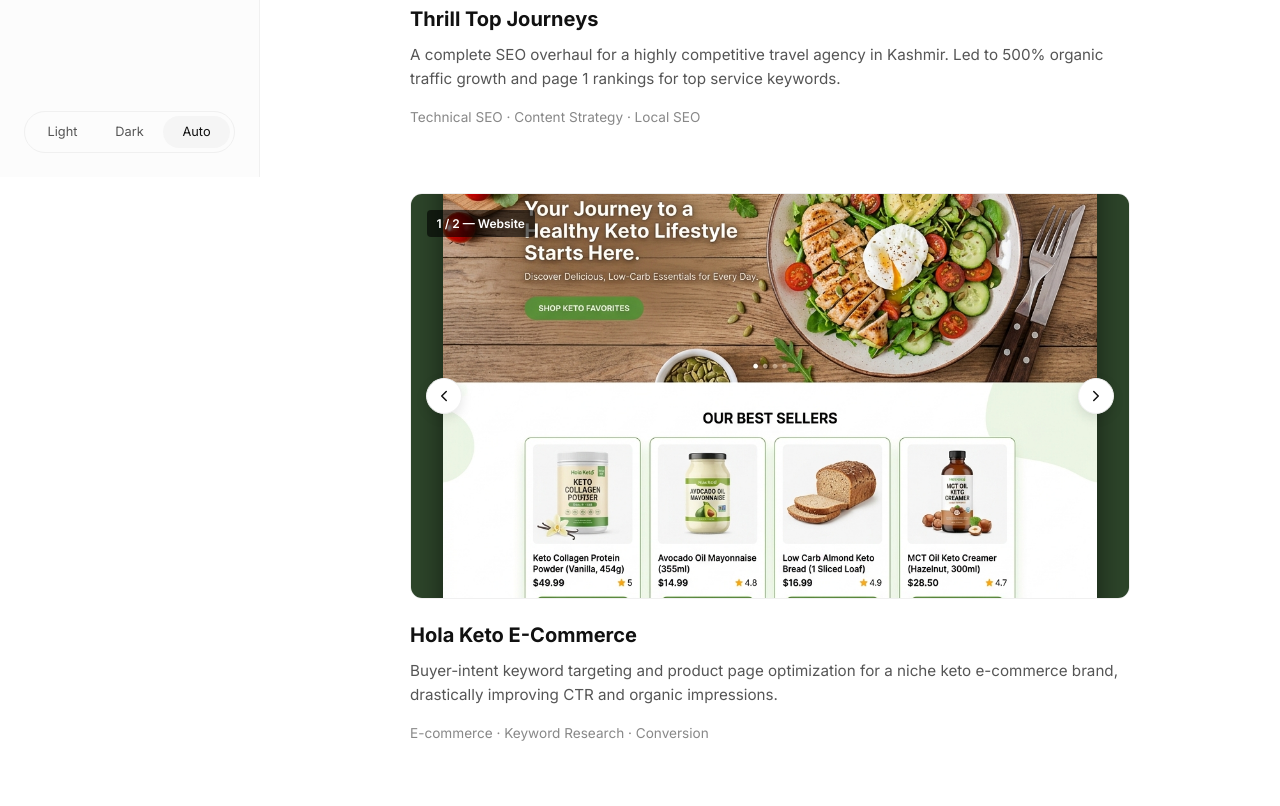
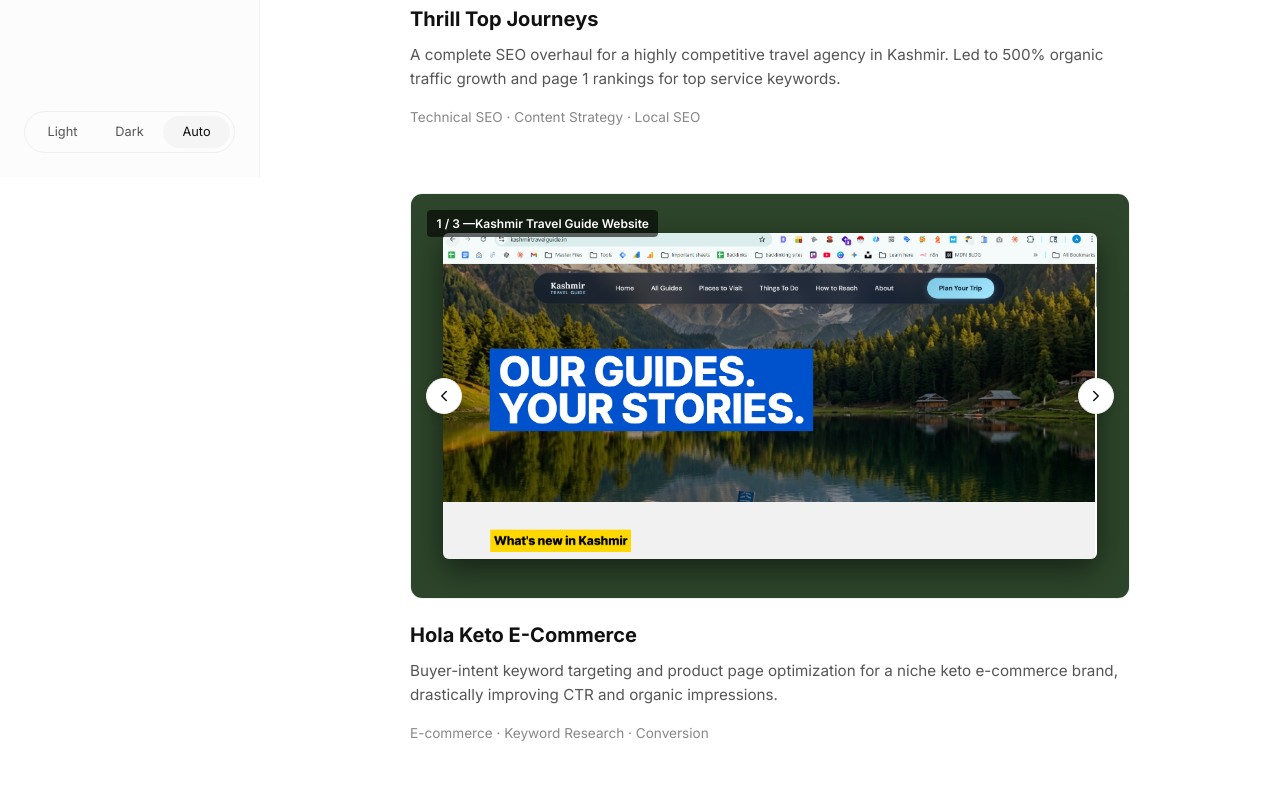
Before and after one commit to aaqqib/aaqib-portfolio, a website: page portfolio.html in a window 1280 px wide. Shown: the part 623-1429 px from the top of the page. Drawn offline with nearby package versions, Linux system fonts and the light colour scheme; placeholder pictures from the web are drawn by us.

Commit message:
added Kashmir travel guide project manually with vscode

```diff
--- a/portfolio.html
+++ b/portfolio.html
@@ -102,7 +102,7 @@
                   style="flex: 0 0 100%; scroll-snap-align: start; background-color: #2a3d45; padding: 2rem; display: flex; align-items: center; justify-content: center; position: relative; aspect-ratio: 16/9; min-height: 300px;">
                   <span
                     style="position: absolute; top: 1rem; left: 1rem; background: rgba(0,0,0,0.6); color: #fff; padding: 0.25rem 0.6rem; border-radius: 4px; font-size: 0.75rem; font-weight: 600;">1
-                    / 3 &mdash; Website</span>
+                    / 3 &mdash; Thrill Top Journeys Website</span>
                   <img src="assets/projects/thrillopwebsite.png" alt="Thrill Top Journeys"
                     style="max-width: 100%; box-shadow: 0 10px 30px rgba(0,0,0,0.5); border-radius: var(--radius-sm);" />
                 </div>
@@ -140,6 +140,54 @@
                 rankings for top service keywords.
               </p>
               <span class="project-tags">Technical SEO · Content Strategy · Local SEO</span>
+            </div>
+          </article>
+          <article class="project-card">
+            <div class="slider-wrapper" style="position: relative; margin-bottom: 1.25rem;">
+              <div class="slider-track" id="track-2"
+                style="display: flex; overflow-x: auto; scroll-snap-type: x mandatory; scroll-behavior: smooth; gap: 0; border-radius: var(--radius-md); border: 1px solid var(--border); -ms-overflow-style: none; scrollbar-width: none;">
+                <div class="slide"
+                  style="flex: 0 0 100%; scroll-snap-align: start; background-color: #2d452a; padding: 2rem; display: flex; align-items: center; justify-content: center; position: relative; aspect-ratio: 16/9; min-height: 300px;">
+                  <span
+                    style="position: absolute; top: 1rem; left: 1rem; background: rgba(0,0,0,0.6); color: #fff; padding: 0.25rem 0.6rem; border-radius: 4px; font-size: 0.75rem; font-weight: 600;">1
+                    / 3 &mdash;Kashmir Travel Guide Website</span>
+                  <img src="assets/projects/kashmirtravelguidewebsie.png" alt="Hola Keto"
+                    style="max-width: 100%; box-shadow: 0 10px 30px rgba(0,0,0,0.5); border-radius: var(--radius-sm);" />
+                </div>
+                <div class="slide"
+                  style="flex: 0 0 100%; scroll-snap-align: start; background-color: #1a2618; padding: 2rem; display: flex; align-items: center; justify-content: center; position: relative; aspect-ratio: 16/9; min-height: 300px;">
+                  <span
+                    style="position: absolute; top: 1rem; left: 1rem; background: rgba(0,0,0,0.6); color: #fff; padding: 0.25rem 0.6rem; border-radius: 4px; font-size: 0.75rem; font-weight: 600;">2
+                    / 3 &mdash; Google Search Console Performance</span>
+                  <img src="assets/projects/ktg_gsc.png" alt="Performance Metrics"
+                    style="max-width: 100%; box-shadow: 0 10px 30px rgba(0,0,0,0.5); border-radius: var(--radius-sm);" />
+                </div>
+                <div class="slide"
+                  style="flex: 0 0 100%; scroll-snap-align: start; background-color: #2d452a; padding: 2rem; display: flex; align-items: center; justify-content: center; position: relative; aspect-ratio: 16/9; min-height: 300px;">
+                  <span
+                    style="position: absolute; top: 1rem; left: 1rem; background: rgba(0,0,0,0.6); color: #fff; padding: 0.25rem 0.6rem; border-radius: 4px; font-size: 0.75rem; font-weight: 600;">1
+                    / 3 &mdash;Kashmir Travel Guide ahrefs traffic/span>
+                  <img src="assets/projects/kashmirtravelguidewebsie.png" alt="Hola Keto"
+                    style="max-width: 100%; box-shadow: 0 10px 30px rgba(0,0,0,0.5); border-radius: var(--radius-sm);" />
+                </div>
+              </div>
+              <button class="slider-btn"
+                style="position: absolute; top: 50%; left: 1rem; transform: translateY(-50%); background: var(--bg); border: 1px solid var(--border); border-radius: 50%; width: 36px; height: 36px; display: flex; align-items: center; justify-content: center; cursor: pointer; color: var(--text-main); box-shadow: 0 4px 12px rgba(0,0,0,0.1); transition: background 0.2s;"
+                onclick="document.getElementById('track-2').scrollBy({left: -500, behavior: 'smooth'})"><i
+                  data-feather="chevron-left" style="width: 18px;"></i></button>
+              <button class="slider-btn"
+                style="position: absolute; top: 50%; right: 1rem; transform: translateY(-50%); background: var(--bg); border: 1px solid var(--border); border-radius: 50%; width: 36px; height: 36px; display: flex; align-items: center; justify-content: center; cursor: pointer; color: var(--text-main); box-shadow: 0 4px 12px rgba(0,0,0,0.1); transition: background 0.2s;"
+                onclick="document.getElementById('track-2').scrollBy({left: 500, behavior: 'smooth'})"><i
+                  data-feather="chevron-right" style="width: 18px;"></i></button>
+            </div>
+            <div class="project-meta">
+              <h3>Hola Keto E-Commerce</h3>
+              <p class="project-desc">
+                Buyer-intent keyword targeting and product page optimization
+                for a niche keto e-commerce brand, drastically improving CTR
+                and organic impressions.
+              </p>
+              <span class="project-tags">E-commerce · Keyword Research · Conversion</span>
             </div>
           </article>
 
```
Also changed, not shown: index.html (+1 -1 lines), assets/projects/kashmirtravelguidewebsie.png (added), assets/projects/ktg_gsc.png (added), assets/projects/mockup_travel.png (deleted).
